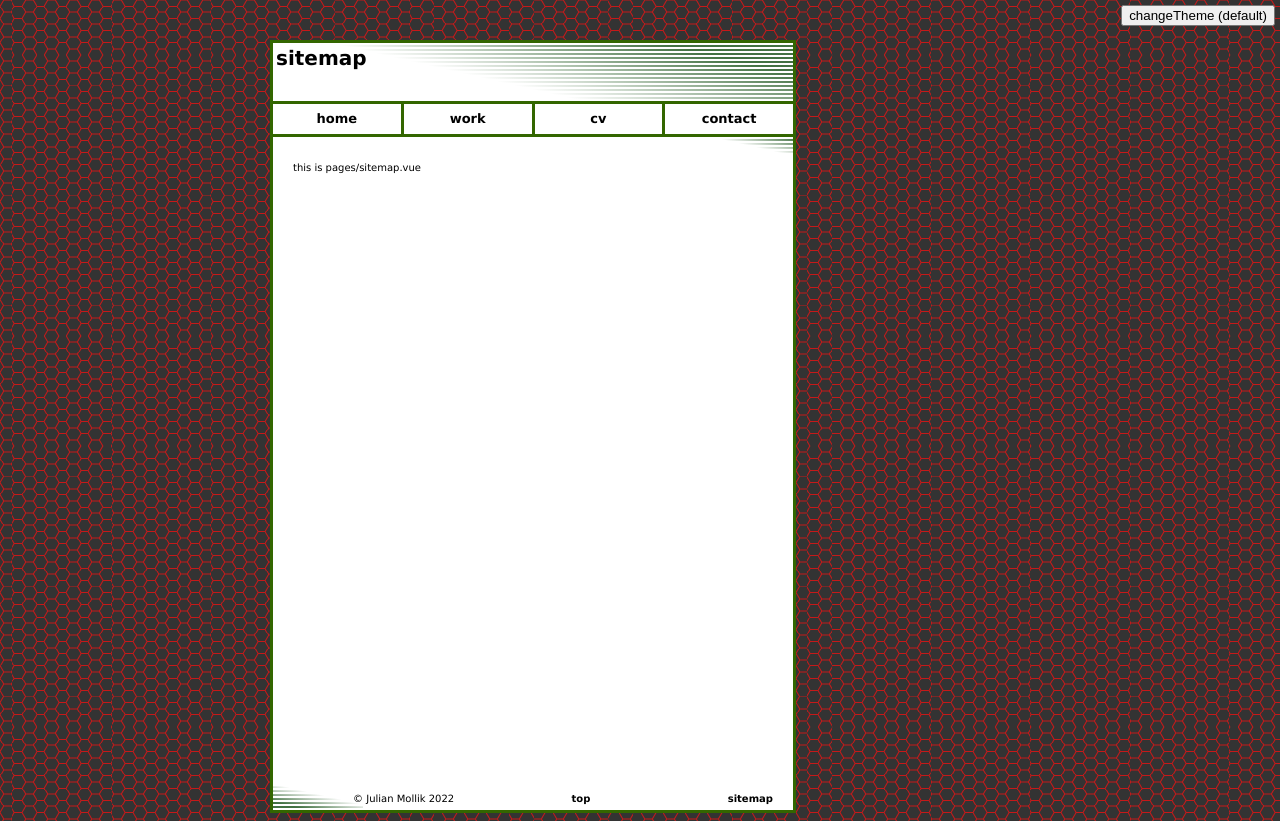
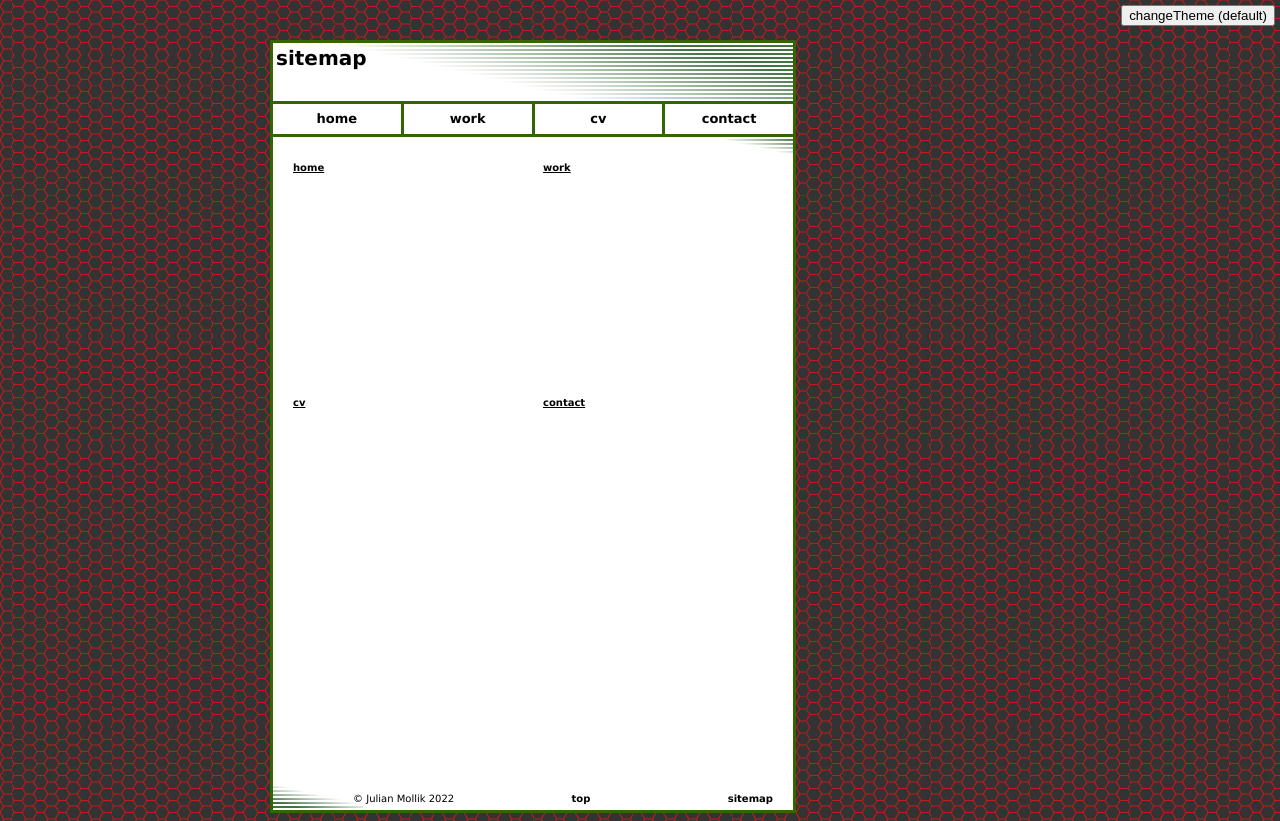
Before and after one commit to jule256/creative-coding.net, a Nuxt app: page /sitemap in a window 1280 px wide. Built offline with nearby package versions, Linux system fonts and the light colour scheme; what vue-query would draw is missing.

Commit message:
added sitemap page (WIP)

```diff
--- a/pages/sitemap.vue
+++ b/pages/sitemap.vue
@@ -1,14 +1,80 @@
 <template>
     <div class="content">
         <main class="main">
-            this is pages/sitemap.vue
+            <template v-for="entry in entries">
+                <section :class="entry.id">
+                    <h1>
+                        <NuxtLink :to="entry.to" class="entry">{{ entry.title['en'] }}</NuxtLink>
+                    </h1>
+                    <Component :is="entry.component" />
+                </section>
+            </template>
         </main>
     </div>
 </template>
 
 <script setup>
-const emit = defineEmits(['updateTitle']);
+import { SitemapHome, SitemapWork, SitemapCv, SitemapContact } from '#components'
+import { SECTIONS } from '../config/sections.js'
+const emit = defineEmits(['updateTitle'])
+
+const getComponent = id => {
+    switch (id) {
+        case 'home':
+            return SitemapHome
+        case 'work':
+            return SitemapWork
+        case 'cv':
+            return SitemapCv
+        case 'contact':
+            return SitemapContact
+    }
+}
+
+const entries = computed(() => {
+    const result = SECTIONS.map(section => {
+        return {
+            ...section,
+            component: getComponent(section.id) // resolveComponent(`SitemapHome`)
+        }
+    })
+    return result
+})
+
 onMounted(() => {
     emit('updateTitle', 'sitemap')
 })
 </script>
+<style lang="postcss" scoped>
+.main {
+    display: grid;
+    grid-template-columns: calc(50% - 10px) calc(50% - 10px);
+    grid-template-rows: minmax(min-content, max-content);
+    gap: 30px 20px;
+    grid-template-areas:
+        "home work"
+        "cv contact";
+}
+
+.work {
+    grid-area: work;
+    /* @todo ➔ temporary (🤔) hack to prevent jumping of content after load-complete */
+    min-height: 205px;
+}
+
+.home {
+    grid-area: home;
+}
+
+.cv {
+    grid-area: cv;
+}
+
+.contact {
+    grid-area: contact;
+}
+
+h1 {
+    margin-bottom: 10px;
+}
+</style>
```
